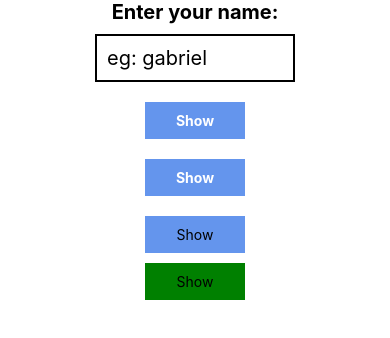
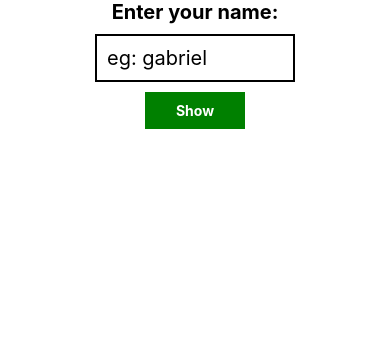
Before and after one commit to GabrielDelight/React-native-courses, a React Native app: screen / in a window 390 px wide. Shown: the top 338 px of the page. Built offline with nearby package versions, Linux system fonts and the light colour scheme.

Commit message:
alert_and_toast_android

```diff
--- a/App.tsx
+++ b/App.tsx
@@ -1,21 +1,56 @@
 import React, {useState} from 'react';
 import {
-  Button,
+  Alert,
   Pressable,
   StyleSheet,
   Text,
   TextInput,
-  TouchableHighlight,
-  TouchableOpacity,
-  TouchableWithoutFeedback,
+  ToastAndroid,
   View,
 } from 'react-native';
 
 function App(): JSX.Element {
   const [name, setName] = useState<string>('');
   const [submitted, setSubmitted] = useState(false);
+
   const onClickHandler = () => {
-    setSubmitted(!submitted);
+    if (name.length > 3) {
+      setSubmitted(!submitted);
+    } else {
+      // Alert.alert(
+      //   'Warning',
+      //   'Your name must be at least 3 characters long',
+      //   [
+      //     {
+      //       text: "Don't show again",
+      //       onPress: () => console.warn("Don't show again"),
+      //     },
+      //     {text: 'Cancel', onPress: () => console.log('Canceled was pressed')},
+      //     {text: 'OK', onPress: () => console.warn('OK was pressed')},
+      //   ],
+      //   {cancelable: true, onDismiss: () => console.log('Alert dismissed')},
+      // );
+
+      ToastAndroid.show(
+        'Your name must be at least 3 characters long',
+        ToastAndroid.LONG,
+      );
+
+      ToastAndroid.showWithGravity(
+        'Your name must be at least 3 characters long',
+        ToastAndroid.LONG,
+        ToastAndroid.CENTER
+      );
+
+
+      ToastAndroid.showWithGravityAndOffset(
+        'Your name must be at least 3 characters long',
+        ToastAndroid.LONG,
+        ToastAndroid.TOP,
+        0,0
+
+      );
+    }
   };
   return (
     <View style={styles.body}>
@@ -28,27 +63,6 @@ function App(): JSX.Element {
         keyboardType={'default'}
       />
 
-      <TouchableOpacity
-        onPress={onClickHandler}
-        style={styles.button}
-        activeOpacity={0.8}>
-        <Text style={styles.buttonText}>{!submitted ? 'Show' : 'Clear'}</Text>
-      </TouchableOpacity>
-
-      <TouchableHighlight
-        onPress={onClickHandler}
-        style={styles.button}
-        activeOpacity={0.8}
-        underlayColor={'red'}>
-        <Text style={styles.buttonText}>{!submitted ? 'Show' : 'Clear'}</Text>
-      </TouchableHighlight>
-
-      <TouchableWithoutFeedback onPress={onClickHandler} style={styles.button} >
-        <View style={styles.button}>
-          <Text>{!submitted ? 'Show' : 'Clear'}</Text>
-        </View>
-      </TouchableWithoutFeedback>
-
       <Pressable
         onLongPress={onClickHandler}
         delayLongPress={200}
@@ -58,7 +72,7 @@ function App(): JSX.Element {
           {backgroundColor: pressed ? 'white' : 'green'},
           styles.button2,
         ]}>
-        <Text>{!submitted ? 'Show' : 'Clear'}</Text>
+        <Text style={styles.buttonText}>{!submitted ? 'Show' : 'Clear'}</Text>
       </Pressable>
 
       {submitted ? (
@@ -105,7 +119,7 @@ const styles = StyleSheet.create({
     width: 100,
     padding: 10,
     alignItems: 'center',
-    color: "white"
+    color: 'white',
   },
 });
 
```
